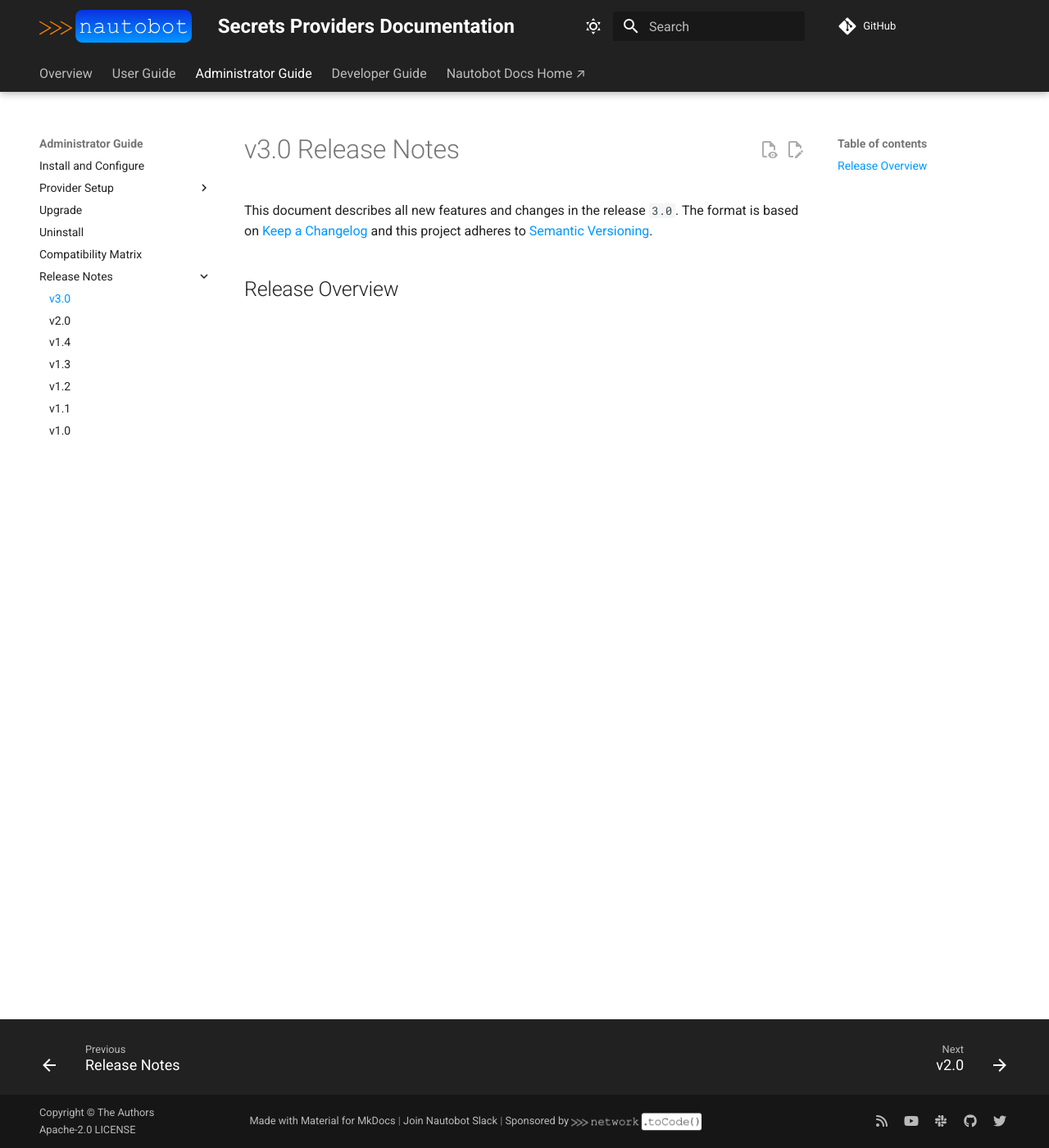
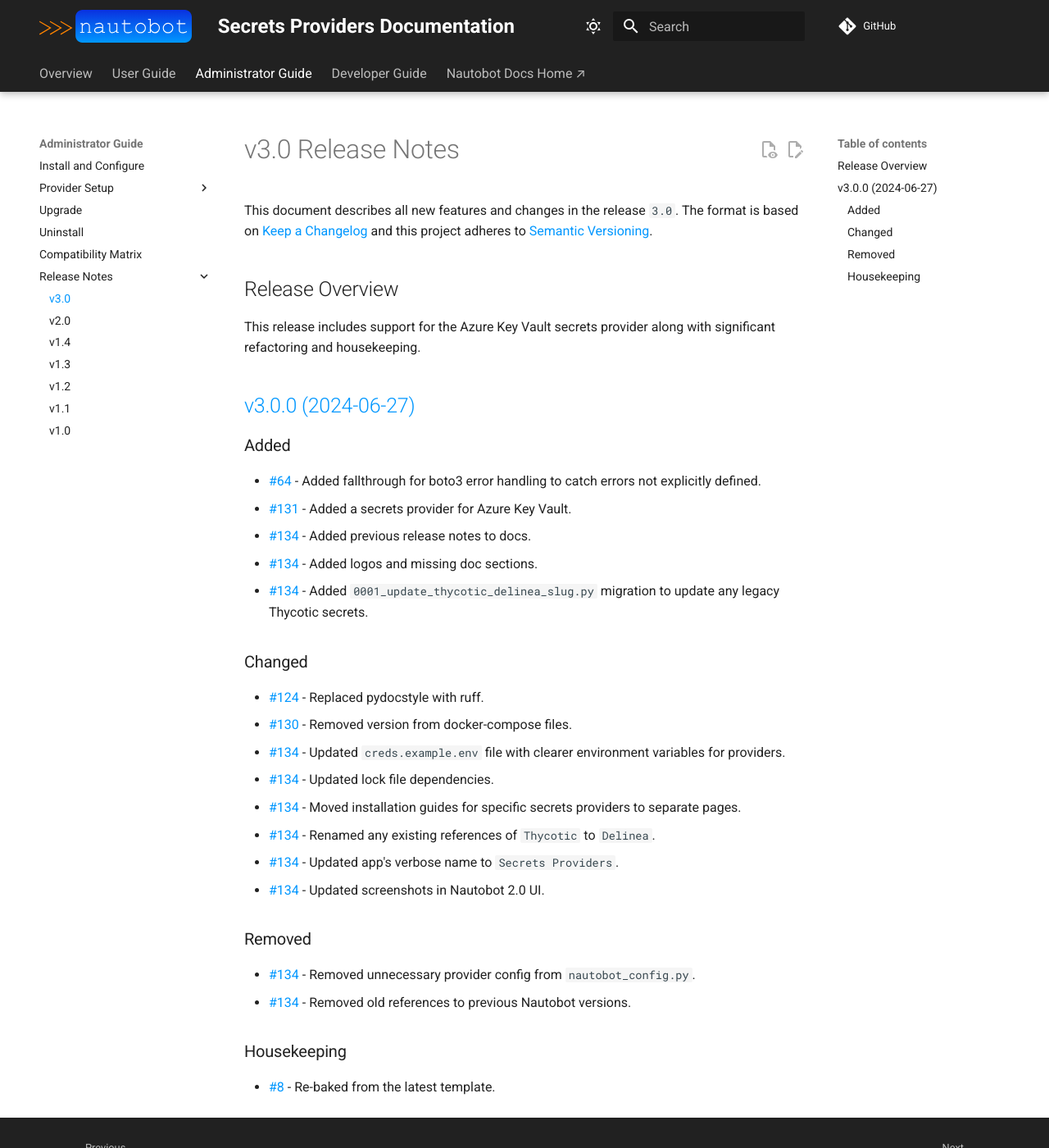
Before and after one commit to nautobot/nautobot-app-secrets-providers, an MkDocs documentation site: the page built from docs/admin/release_notes/version_3.0.md, in a window 1280 px wide and 1400 px high. Shown: the whole window at 82% size. Built offline with MkDocs 1.6.1 and Material for MkDocs 9.7.7, drawn with Linux system fonts in a browser that asks for light colours; comment, search, counter and statistics services are not loaded.

Commit message:
Release v3.0.0

```diff
--- a/docs/admin/release_notes/version_3.0.md
+++ b/docs/admin/release_notes/version_3.0.md
@@ -3,3 +3,35 @@
 This document describes all new features and changes in the release `3.0`. The format is based on [Keep a Changelog](https://keepachangelog.com/en/1.0.0/) and this project adheres to [Semantic Versioning](https://semver.org/spec/v2.0.0.html).
 
 ## Release Overview
+
+This release includes support for the Azure Key Vault secrets provider along with significant refactoring and housekeeping.
+
+## [v3.0.0 (2024-06-27)](https://github.com/nautobot/nautobot-app-secrets-providers/releases/tag/v3.0.0)
+
+### Added
+
+- [#64](https://github.com/nautobot/nautobot-app-secrets-providers/issues/64) - Added fallthrough for boto3 error handling to catch errors not explicitly defined.
+- [#131](https://github.com/nautobot/nautobot-app-secrets-providers/issues/131) - Added a secrets provider for Azure Key Vault.
+- [#134](https://github.com/nautobot/nautobot-app-secrets-providers/issues/134) - Added previous release notes to docs.
+- [#134](https://github.com/nautobot/nautobot-app-secrets-providers/issues/134) - Added logos and missing doc sections.
+- [#134](https://github.com/nautobot/nautobot-app-secrets-providers/issues/134) - Added `0001_update_thycotic_delinea_slug.py` migration to update any legacy Thycotic secrets.
+
+### Changed
+
+- [#124](https://github.com/nautobot/nautobot-app-secrets-providers/issues/124) - Replaced pydocstyle with ruff.
+- [#130](https://github.com/nautobot/nautobot-app-secrets-providers/issues/130) - Removed version from docker-compose files.
+- [#134](https://github.com/nautobot/nautobot-app-secrets-providers/issues/134) - Updated `creds.example.env` file with clearer environment variables for providers.
+- [#134](https://github.com/nautobot/nautobot-app-secrets-providers/issues/134) - Updated lock file dependencies.
+- [#134](https://github.com/nautobot/nautobot-app-secrets-providers/issues/134) - Moved installation guides for specific secrets providers to separate pages.
+- [#134](https://github.com/nautobot/nautobot-app-secrets-providers/issues/134) - Renamed any existing references of `Thycotic` to `Delinea`.
+- [#134](https://github.com/nautobot/nautobot-app-secrets-providers/issues/134) - Updated app's verbose name to `Secrets Providers`.
+- [#134](https://github.com/nautobot/nautobot-app-secrets-providers/issues/134) - Updated screenshots in Nautobot 2.0 UI.
+
+### Removed
+
+- [#134](https://github.com/nautobot/nautobot-app-secrets-providers/issues/134) - Removed unnecessary provider config from `nautobot_config.py`.
+- [#134](https://github.com/nautobot/nautobot-app-secrets-providers/issues/134) - Removed old references to previous Nautobot versions.
+
+### Housekeeping
+
+- [#8](https://github.com/nautobot/nautobot-app-secrets-providers/issues/8) - Re-baked from the latest template.
--- a/pyproject.toml
+++ b/pyproject.toml
@@ -1,6 +1,6 @@
 [tool.poetry]
 name = "nautobot-secrets-providers"
-version = "2.0.1"
+version = "3.0.0"
 description = "Nautobot Secrets Providers App"
 authors = ["Network to Code, LLC <info@networktocode.com>"]
 license = "Apache-2.0"
--- a/tasks.py
+++ b/tasks.py
@@ -635,7 +635,7 @@
 
 @task(
     help={
-        "version": "Version of Nautobot's Secrets Providers App to generate the release notes for.",
+        "version": "Version of Nautobot Secrets Providers App to generate the release notes for.",
     }
 )
 def generate_release_notes(context, version=""):
```
Also changed, not shown: docs/admin/compatibility_matrix.md (+6 -5 lines), 9 other files.
